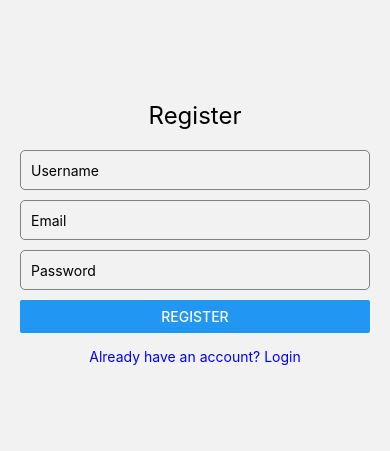
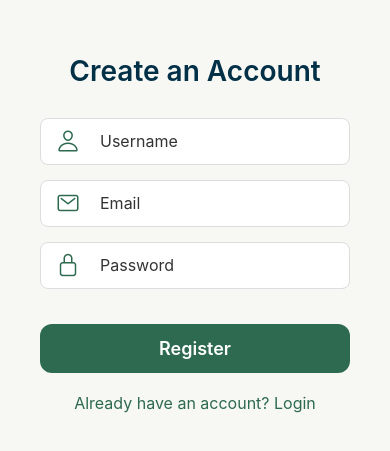
Before and after one commit to msk1891/JanSewa, a React Native app in the folder frontend/: screen /Register in a window 390 px wide. Shown: the part 189-640 px from the top of the page. Built offline with nearby package versions, Linux system fonts and the light colour scheme.

Commit message:
Register

```diff
--- a/frontend/screens/RegisterScreen.js
+++ b/frontend/screens/RegisterScreen.js
@@ -1,5 +1,6 @@
 import React, { useState } from 'react';
-import { View, TextInput, Button, StyleSheet, Text, TouchableOpacity } from 'react-native';
+import { View, TextInput, Button, StyleSheet, Text, TouchableOpacity, ScrollView } from 'react-native';
+import Icon from 'react-native-vector-icons/Ionicons';
 import axios from 'axios';
 
 const RegisterScreen = ({ navigation }) => {
@@ -22,10 +23,13 @@ const RegisterScreen = ({ navigation }) => {
     }
   };
 
+  return (
+    <ScrollView contentContainerStyle={styles.container}>
+      <Text style={styles.title}>Create an Account</Text>
 
-  return (
-    <View style={styles.container}>
-      <Text style={styles.title}>Register</Text>
+      <View style={styles.formContainer}>
+        <View style={styles.inputContainer}>
+          <Icon name="person-outline" size={24} color="#2D6A4F" style={styles.icon} />
           <TextInput
             style={styles.input}
             placeholder="Username"
@@ -33,13 +37,22 @@ const RegisterScreen = ({ navigation }) => {
             onChangeText={setUsername}
             autoCapitalize="none"
           />
+        </View>
+
+        <View style={styles.inputContainer}>
+          <Icon name="mail-outline" size={24} color="#2D6A4F" style={styles.icon} />
           <TextInput
             style={styles.input}
             placeholder="Email"
             value={email}
             onChangeText={setEmail}
             autoCapitalize="none"
+            keyboardType="email-address"
           />
+        </View>
+
+        <View style={styles.inputContainer}>
+          <Icon name="lock-closed-outline" size={24} color="#2D6A4F" style={styles.icon} />
           <TextInput
             style={styles.input}
             placeholder="Password"
@@ -47,11 +60,17 @@ const RegisterScreen = ({ navigation }) => {
             onChangeText={setPassword}
             secureTextEntry
           />
-      <Button title="Register" onPress={handleRegister} />
+        </View>
+
+        <TouchableOpacity style={styles.button} onPress={handleRegister}>
+          <Text style={styles.buttonText}>Register</Text>
+        </TouchableOpacity>
+
         <TouchableOpacity onPress={() => navigation.navigate('Login')}>
           <Text style={styles.link}>Already have an account? Login</Text>
         </TouchableOpacity>
       </View>
+    </ScrollView>
   );
 };
 
@@ -59,25 +78,59 @@ const styles = StyleSheet.create({
   container: {
     flex: 1,
     justifyContent: 'center',
-    padding: 20,
+    paddingHorizontal: 20,
+    backgroundColor: '#F7F8F3',
   },
   title: {
-    fontSize: 24,
-    marginBottom: 20,
+    fontSize: 28,
+    fontWeight: '600',
+    color: '#023047',
     textAlign: 'center',
+    marginBottom: 30,
+  },
+  formContainer: {
+    width: '100%',
+    paddingHorizontal: 20,
+  },
+  inputContainer: {
+    flexDirection: 'row',
+    alignItems: 'center',
+    marginBottom: 15,
+    backgroundColor: '#ffffff',
+    paddingHorizontal: 15,
+    borderRadius: 8,
+    borderWidth: 1,
+    borderColor: '#ddd',
+    elevation: 2,
   },
   input: {
-    height: 40,
-    borderColor: 'gray',
-    borderWidth: 1,
-    marginBottom: 10,
-    padding: 10,
-    borderRadius: 5,
+    height: 45,
+    flex: 1,
+    paddingHorizontal: 10,
+    fontSize: 16,
+    color: '#333',
+  },
+  icon: {
+    marginRight: 10,
+  },
+  button: {
+    backgroundColor: '#2D6A4F',
+    paddingVertical: 14,
+    borderRadius: 12,
+    alignItems: 'center',
+    marginTop: 20,
+    elevation: 3,
+  },
+  buttonText: {
+    color: '#ffffff',
+    fontSize: 18,
+    fontWeight: '600',
   },
   link: {
-    color: 'blue',
-    marginTop: 15,
+    color: '#2D6A4F',
+    marginTop: 20,
     textAlign: 'center',
+    fontSize: 16,
   },
 });
 
```
Lines whose indentation alone changed are shown as unchanged.
